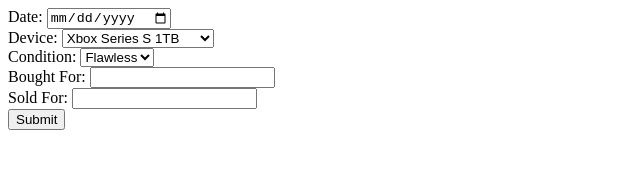
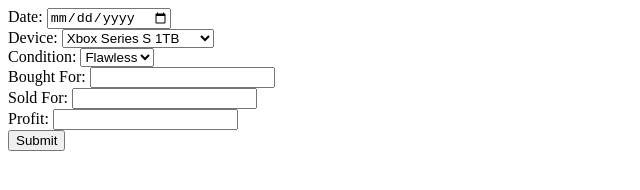
Before and after one commit to jbrefurbishments/jbrefurbishments.github.io, a plain HTML site: page home.html in a window 1280 px wide. Shown: the whole page, without its empty margins (0-640 px from the left). Drawn offline with Linux system fonts and the light colour scheme.

Commit message:
Update home.html

```diff
--- a/home.html
+++ b/home.html
@@ -3,7 +3,7 @@
 <head>
     <meta charset="UTF-8">
     <meta name="viewport" content="width=device-width, initial-scale=1.0">
-    <title>Form System</title>
+    <title>Order Log</title>
 </head>
 <body>
     <form id="myForm">
@@ -27,6 +27,9 @@
 
         <label for="soldFor">Sold For:</label>
         <input type="text" id="soldFor" name="soldFor" required><br>
+
+        <label for="Profit">Profit:</label>
+        <input type="text" id="Profit" name="Profit" required><br>
 
         <button type="button" onclick="submitForm()">Submit</button>
     </form>
```
